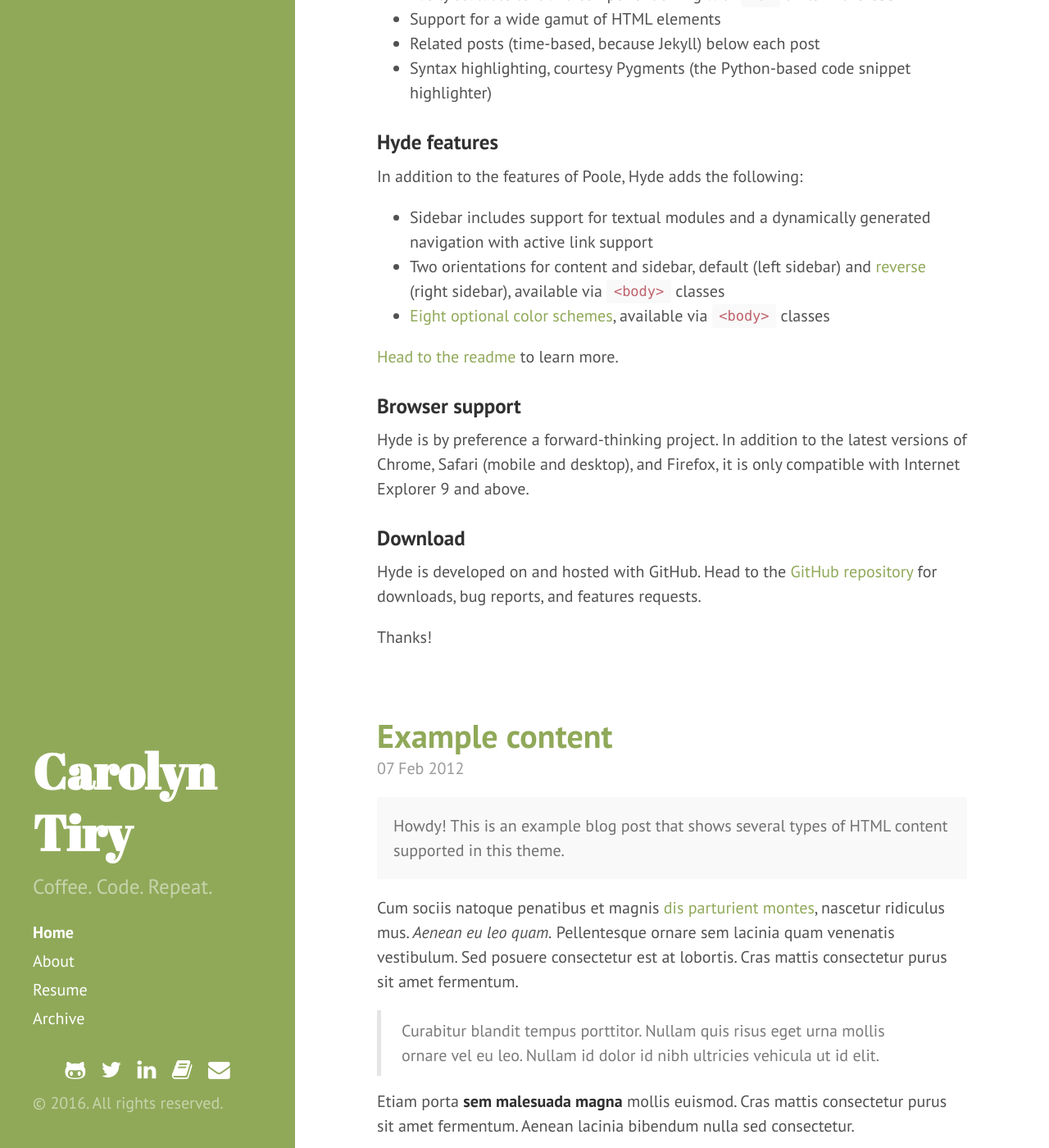
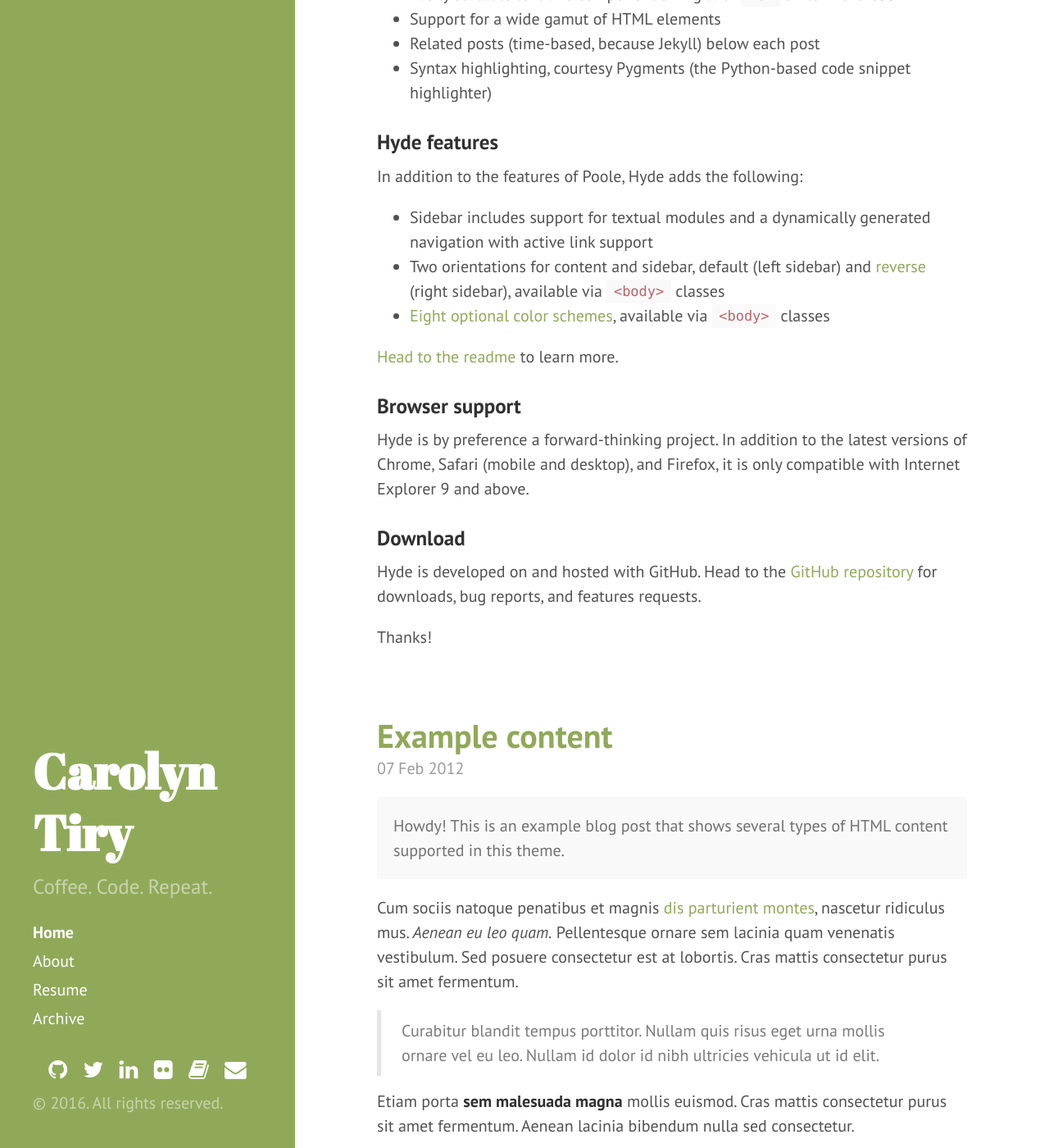
Before and after one commit to carolynlangton/carolyntiry.github.io, a Jekyll site: the page built from index.html, in a window 1280 px wide and 1400 px high, scrolled down 533 px. Shown: the whole window at 82% size. Built offline with Jekyll 4.4.1, drawn with Linux system fonts in a browser that asks for light colours; nearby versions of some CDN libraries; the list of posts is cut into pages by our own code.

Commit message:
added flickr link to social media bar

```diff
--- a/_config.yml
+++ b/_config.yml
@@ -21,6 +21,7 @@ author:
   twitter:        carolyntiry
   linkedin:       carolyntiry
   goodreads:      carolyntiry
+  flickr:         carolyntiry
   google_analytics_id: UA-74071611-1
   google_analytics_url: carolyntiry.github.io
 
--- a/_includes/sidebar.html
+++ b/_includes/sidebar.html
@@ -27,34 +27,40 @@
       {% endfor %}
     </nav>
 
-    <div style="text-align:center">
+    <div id="social-media" style="text-align:center">
       {% if site.author.github %}
         <a href="https://github.com/{{ site.author.github }}" target="_blank">
-            <i class="fa fa-github-alt fa-lg social-media"></i>
+            <i class="fa fa-github fa-lg"></i>
         </a>
       {% endif %}
 
       {% if site.author.twitter %}
         <a href="https://twitter.com/{{ site.author.twitter }}" target="_blank">
-            <i class="fa fa-twitter fa-lg social-media"></i>
+            <i class="fa fa-twitter fa-lg"></i>
         </a>
       {% endif %}
 
       {% if site.author.linkedin %}
         <a href="https://linkedin.com/in/{{ site.author.linkedin }}" target="_blank">
-            <i class="fa fa-linkedin fa-lg social-media"></i>
+            <i class="fa fa-linkedin fa-lg"></i>
+        </a>
+      {% endif %}
+
+      {% if site.author.flickr %}
+        <a href="https://flickr.com/photos/{{ site.author.flickr }}" target="_blank">
+            <i class="fa fa-flickr fa-lg"></i>
         </a>
       {% endif %}
 
       {% if site.author.goodreads %}
         <a href="https://goodreads.com/{{ site.author.goodreads }}" target="_blank">
-            <i class="fa fa-book fa-lg social-media"></i>
+            <i class="fa fa-book fa-lg"></i>
         </a>
       {% endif %}
 
       {% if site.author.email %}
         <a href="mailto:{{ site.author.email }}" target="_blank">
-            <i class="fa fa-envelope fa-lg social-media"></i>
+            <i class="fa fa-envelope fa-lg"></i>
         </a>
       {% endif %}
     </div>
--- a/public/css/custom.css
+++ b/public/css/custom.css
@@ -1,5 +1,14 @@
-.social-media {
+#social-media {
+  text-align: center;
+}
+
+#social-media i {
   margin: 15px 7px;
+}
+
+#social-media a:hover {
+  text-decoration: none;
+  color: #000;
 }
 
 .resume-section {
@@ -18,3 +27,5 @@
 .resume-section ul {
   margin-top: -10px;
 }
+
+/* #517847; */
--- a/public/css/hyde.css
+++ b/public/css/hyde.css
@@ -45,7 +45,6 @@ html {
   }
 }
 
-
 /*
  * Sidebar
  *
@@ -73,11 +72,6 @@ html {
 /* Sidebar links */
 .sidebar a {
   color: #fff;
-}
-
-.sidebar a:hover {
-  text-decoration: none;
-  color: #517847;
 }
 
 /* About section */
```
